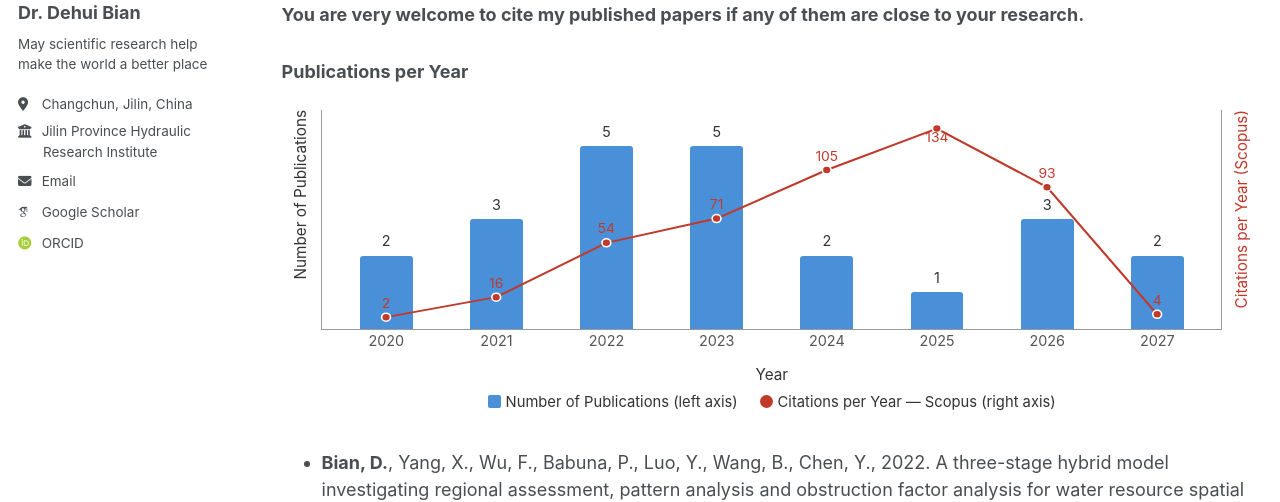
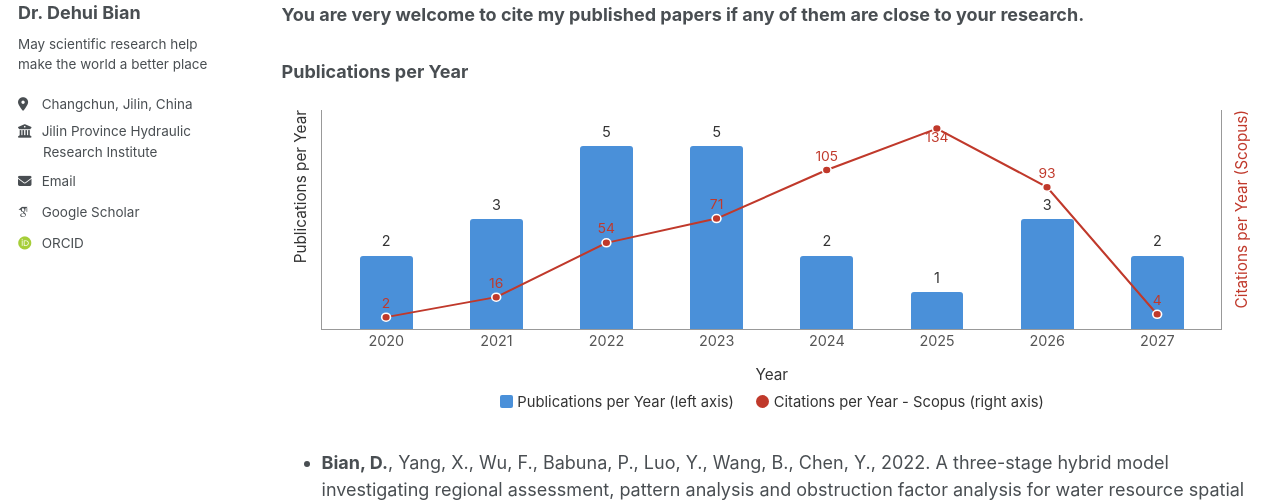
Before and after one commit to DehuiBian/dehuibian.github.io, a Jekyll site: the page built from _pages/publications.html, in a window 1280 px wide and 900 px high. Shown: the part 243-745 px from the top of the window. Built offline with Jekyll 4.4.1, drawn with Linux system fonts in a browser that asks for light colours; some web fonts are replaced; a script bundle is joined from its source files by our own code; library files that are not in the unit come from our copies.

Commit message:
publications.html

```diff
--- a/_pages/publications.html
+++ b/_pages/publications.html
@@ -155,7 +155,7 @@ author_profile: true
 
 <div class="pub-chart-wrap">
   <div class="pub-yaxis">
-    <span class="pub-ylabel">Number of Publications</span>
+    <span class="pub-ylabel">Publications per Year</span>
   </div>
 
   <div class="pub-chart-area">
@@ -204,8 +204,8 @@ author_profile: true
     </div>
     <div class="pub-xlabel">Year</div>
     <div class="pub-legend">
-      <span><span class="swatch bar"></span>Number of Publications (left axis)</span>
-      <span><span class="swatch line"></span>Citations per Year — Scopus (right axis)</span>
+      <span><span class="swatch bar"></span>Publications per Year (left axis)</span>
+      <span><span class="swatch line"></span>Citations per Year - Scopus (right axis)</span>
     </div>
   </div>
 
```
